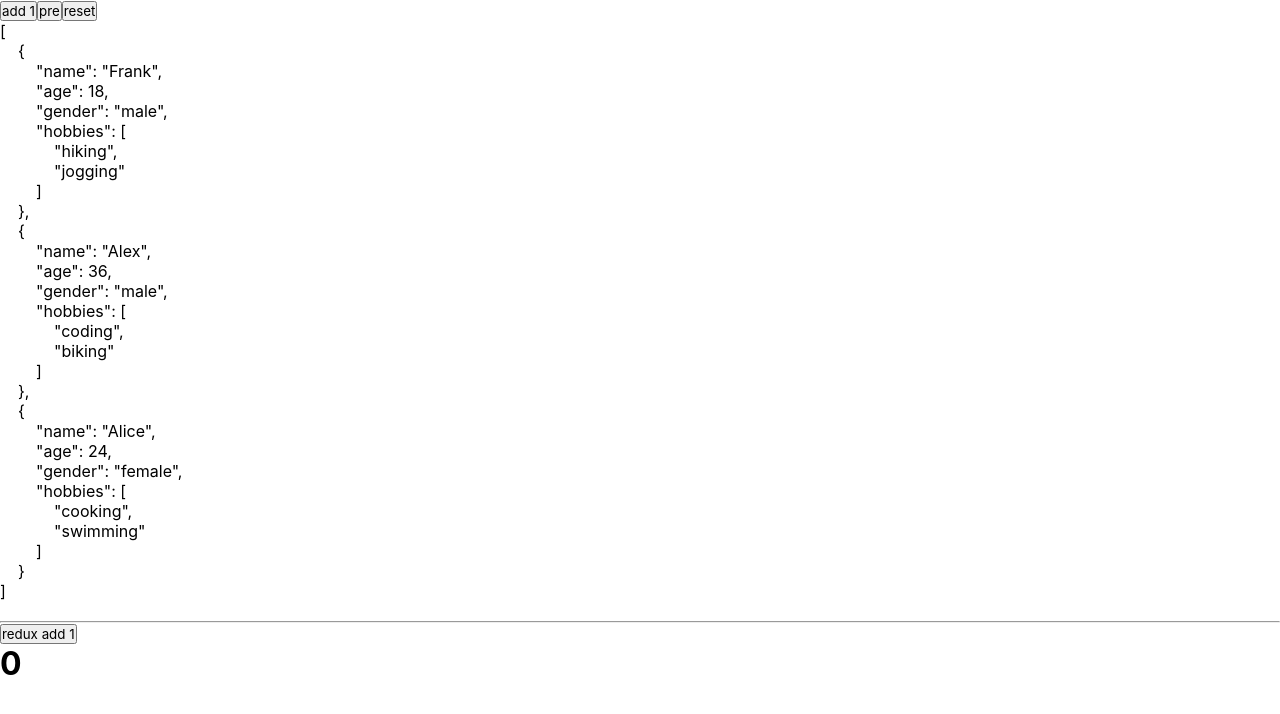
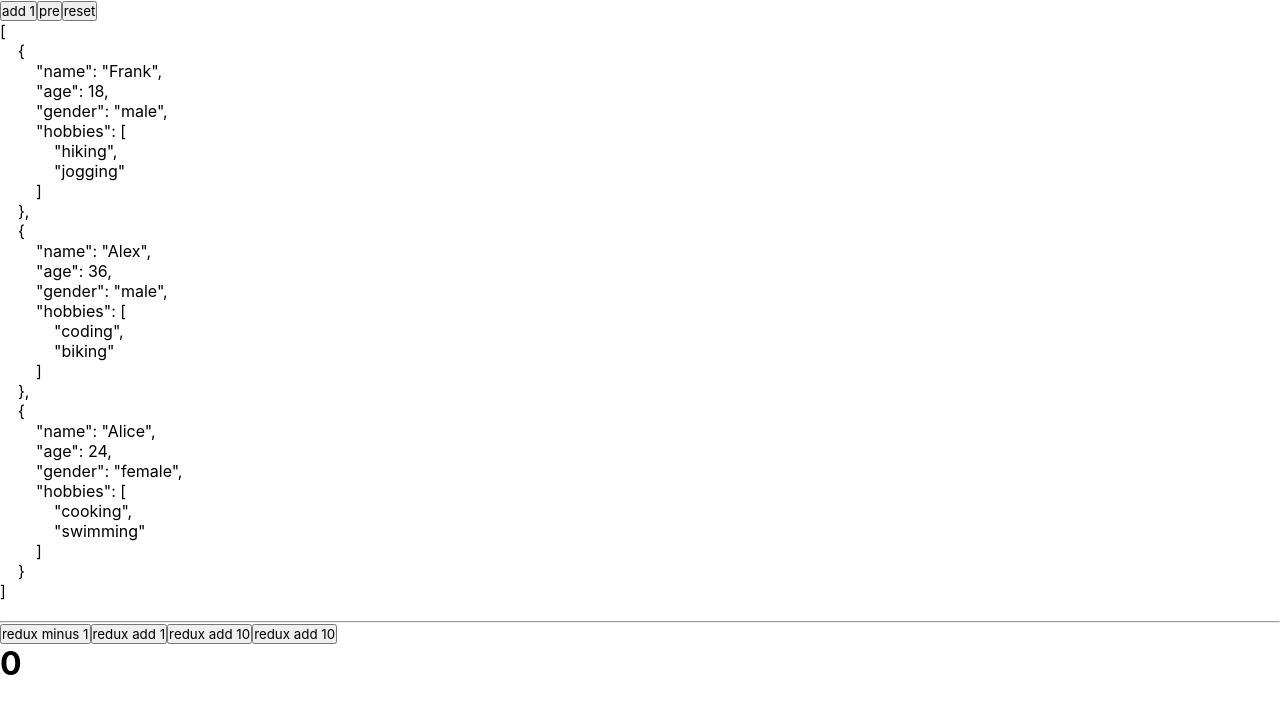
Before and after one commit to hunter850/react, a React (Vite) app: page / in a window 1280 px wide. Shown: the top 714 px of the page. Built offline with nearby package versions, Linux system fonts and the light colour scheme.

Commit message:
try redux

```diff
--- a/src/App.jsx
+++ b/src/App.jsx
@@ -1,12 +1,12 @@
 import store from "./app/store";
 import { Provider } from "react-redux";
-import Test from "./practice/Test";
+import TryRedux from "./practice/66.TryRedux.jsx";
 import StateProvider from "./practice/contexts/StateProvider";
 function App() {
     return (
         <Provider store={store}>
             <StateProvider>
-                <Test />
+                <TryRedux />
             </StateProvider>
         </Provider>
     );
--- a/src/practice/Test.jsx
+++ b/src/practice/66.TryRedux.jsx
@@ -2,9 +2,9 @@ import { Fragment } from "react";
 import useData from "./hooks/useData";
 import useLog from "./hooks/useLog";
 import { useSelector, useDispatch } from "react-redux";
-import { increment } from "../features/counterSlice";
+import { increment, decrement, incrementByAmount } from "../features/counterSlice";
 
-function Test() {
+function TryRedux() {
     const [state] = useData();
     const [persons, setPersons, resetPersons] = useData("persons");
     const count = useSelector((state) => state.counter);
@@ -40,10 +40,13 @@ function Test() {
             <pre>{JSON.stringify(persons, null, 4)}</pre>
             <br />
             <hr />
+            <button onClick={() => dispatch(decrement())}>redux minus 1</button>
             <button onClick={() => dispatch(increment())}>redux add 1</button>
+            <button onClick={() => dispatch(incrementByAmount(-10))}>redux add 10</button>
+            <button onClick={() => dispatch(incrementByAmount(10))}>redux add 10</button>
             <h1>{count.value}</h1>
         </Fragment>
     );
 }
 
-export default Test;
+export default TryRedux;
```
